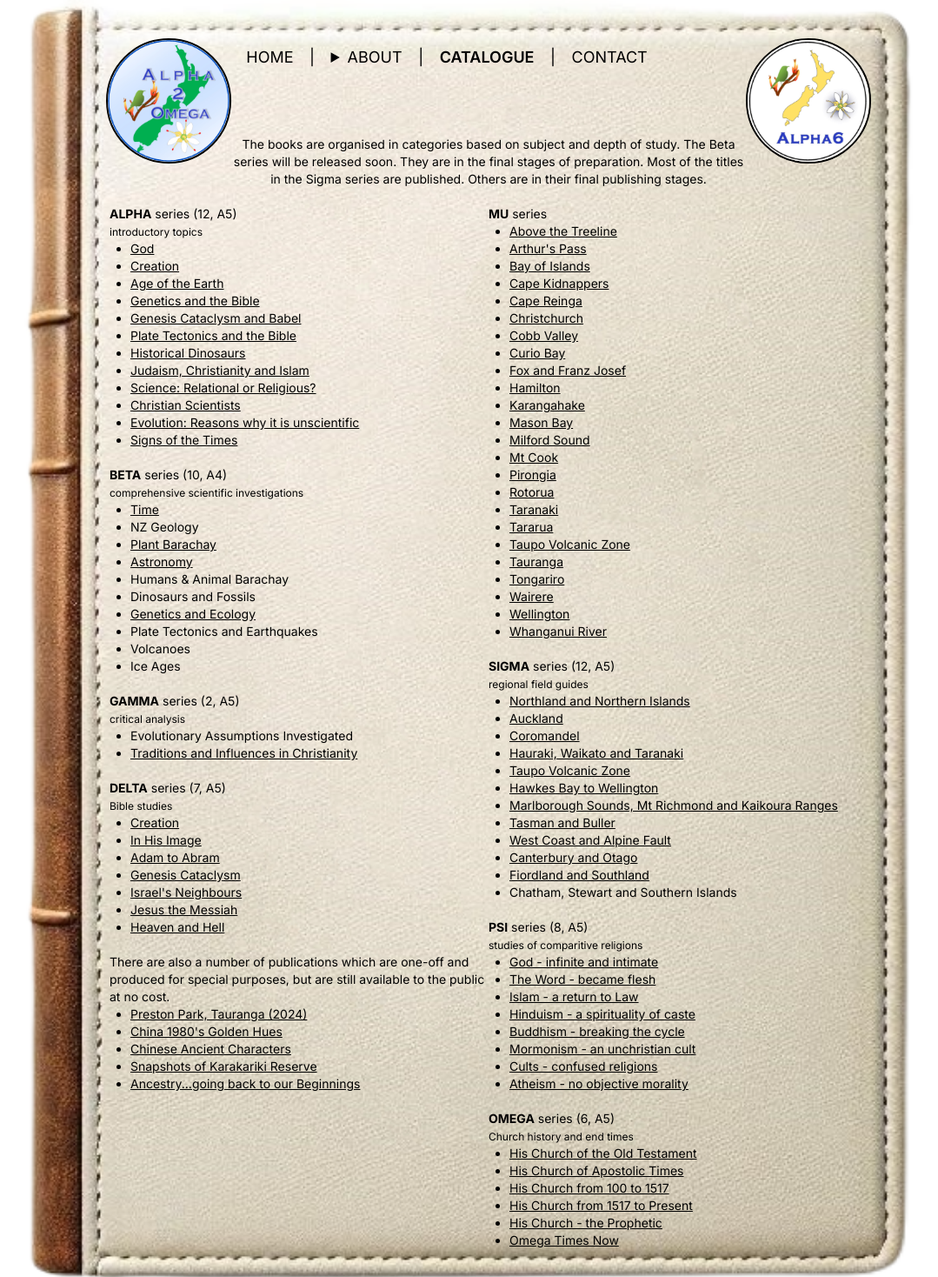
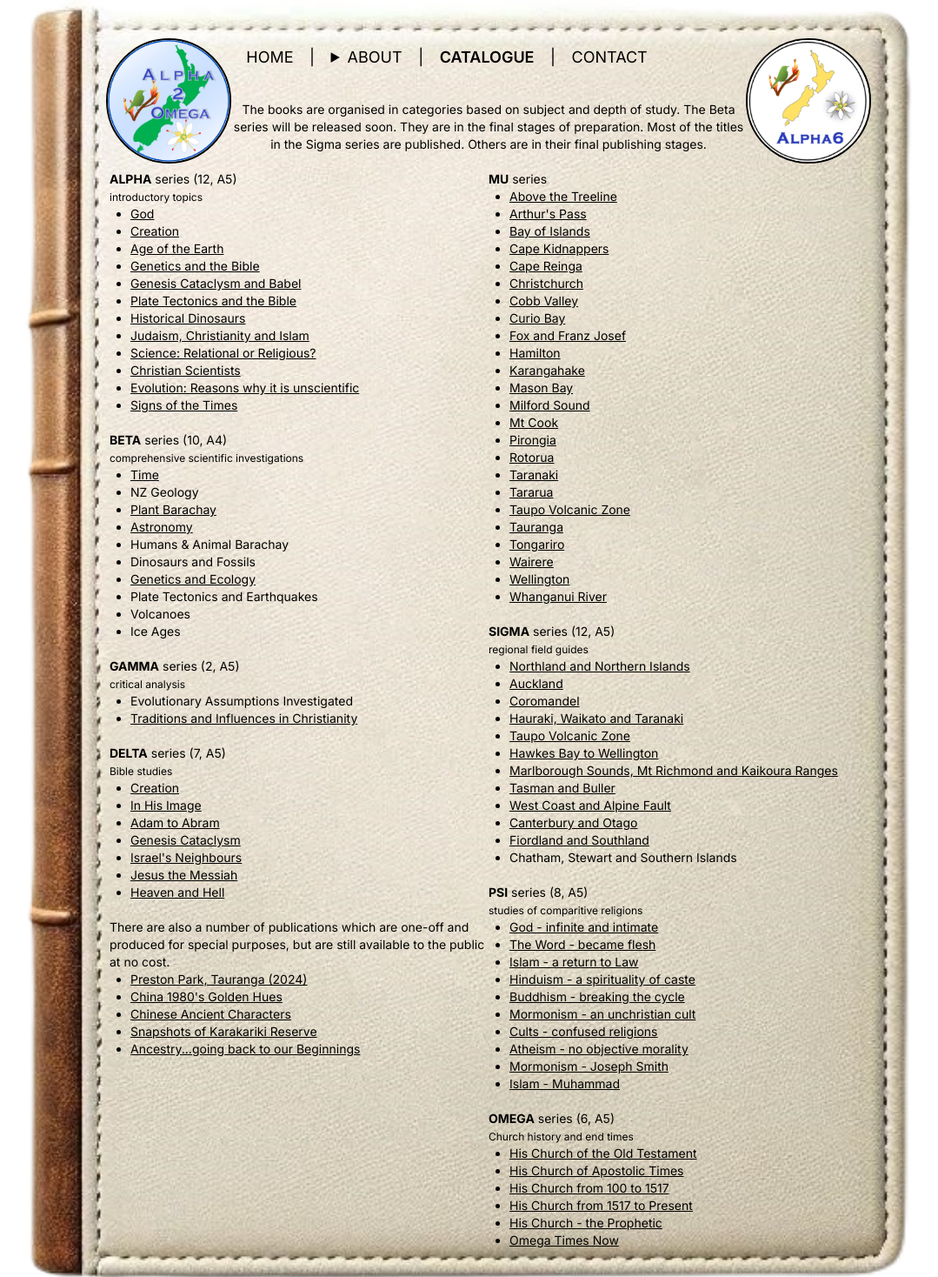
Before and after one commit to alpha2omeganz/alpha2omeganz.github.io, a Next.js app: page /catalogue in a window 1280 px wide. Shown: the whole page at 87% size, without its empty margins (103-1182 px from the left). Built offline with nearby package versions, Linux system fonts and the light colour scheme.

Commit message:
Add new books

```diff
--- a/src/app/catalogue/page.tsx
+++ b/src/app/catalogue/page.tsx
@@ -2,7 +2,7 @@ export default function About() {
   const baseUrl = "https://api.alpha2omega.nz/resources";
   return (
     <div className="text-sm">
-      <div className="text-sm text-center lg:w-148 lg:mx-auto lg:-mt-8 lg:mb-5">
+      <div className="text-sm text-center lg:w-148 lg:mx-auto lg:-mt-18 lg:mb-5">
         The books are organised in categories based on subject and depth of study.  The Beta series will be released soon. They are in the final stages of preparation. Most of the titles in the Sigma series are published. Others are in their final publishing stages.
       </div>
       <div className="grid grid-cols-2 mt-2 mx-1">
@@ -142,6 +142,8 @@ export default function About() {
             <li><a className="underline" href={`${baseUrl}/PSI - Mormonism - an unchristian cult`}>Mormonism - an unchristian cult</a></li>
             <li><a className="underline" href={`${baseUrl}/PSI - Cults - confused religions`}>Cults - confused religions</a></li>
             <li><a className="underline" href={`${baseUrl}/PSI - Atheism - no objective morality`}>Atheism - no objective morality</a></li>
+            <li><a className="underline" href={`${baseUrl}/Mormonism - Joseph Smith`}>Mormonism - Joseph Smith</a></li>
+            <li><a className="underline" href={`${baseUrl}/Islam - Muhammad`}>Islam - Muhammad</a></li>
           </ul>
           <br />
 
```
